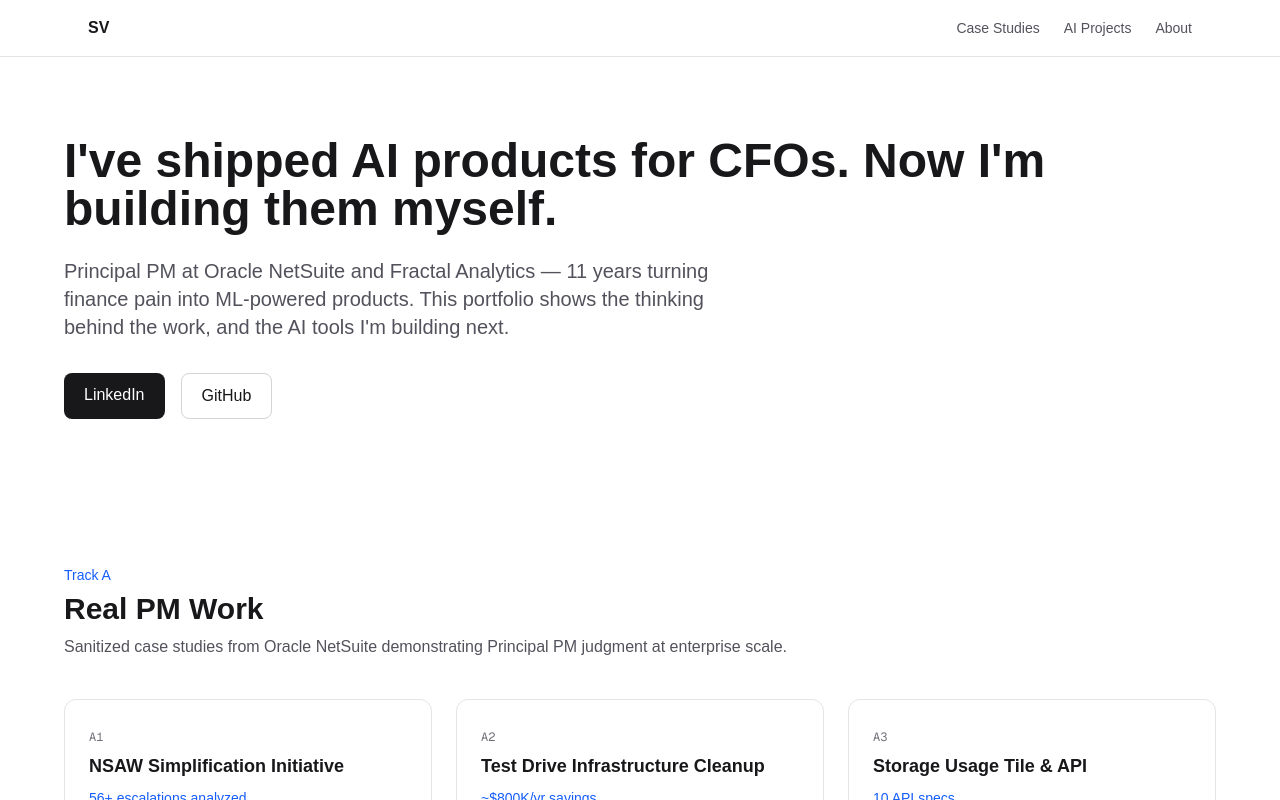
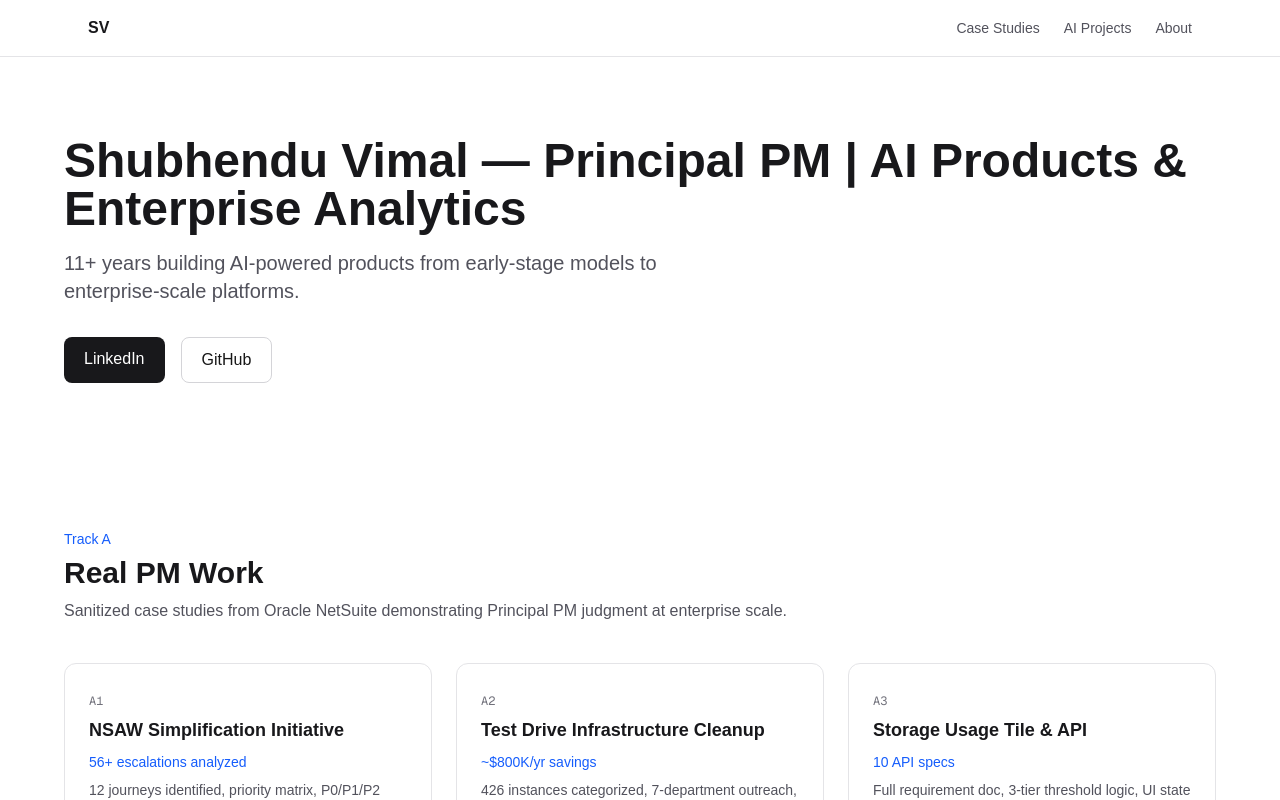
Before and after one commit to Shubhendu123/Shubhendu_Portfolio, a Next.js app in the folder portfolio-site/: page / in a window 1280 px wide. Shown: the top 800 px of the page. Built offline with nearby package versions, Linux system fonts and the light colour scheme.

Commit message:
Rewrite hero headline to Aakash Gupta style — name, title, domain, subline
Co-Authored-By: Claude Sonnet 4.6 <noreply@anthropic.com>

```diff
--- a/portfolio-site/src/app/page.tsx
+++ b/portfolio-site/src/app/page.tsx
@@ -101,11 +101,11 @@ export default function Home() {
       {/* Hero */}
       <section className="py-20 px-6">
         <div className="max-w-6xl mx-auto">
-          <h1 className="text-4xl md:text-5xl font-bold text-zinc-900 dark:text-zinc-100 mb-6">
-            I&apos;ve shipped AI products for CFOs. Now I&apos;m building them myself.
+          <h1 className="text-4xl md:text-5xl font-bold text-zinc-900 dark:text-zinc-100 mb-4">
+            Shubhendu Vimal &mdash; Principal PM | AI Products &amp; Enterprise Analytics
           </h1>
           <p className="text-xl text-zinc-600 dark:text-zinc-400 max-w-2xl mb-8">
-            Principal PM at Oracle NetSuite and Fractal Analytics — 11 years turning finance pain into ML-powered products. This portfolio shows the thinking behind the work, and the AI tools I&apos;m building next.
+            11+ years building AI-powered products from early-stage models to enterprise-scale platforms.
           </p>
           <div className="flex gap-4">
             <a
```
